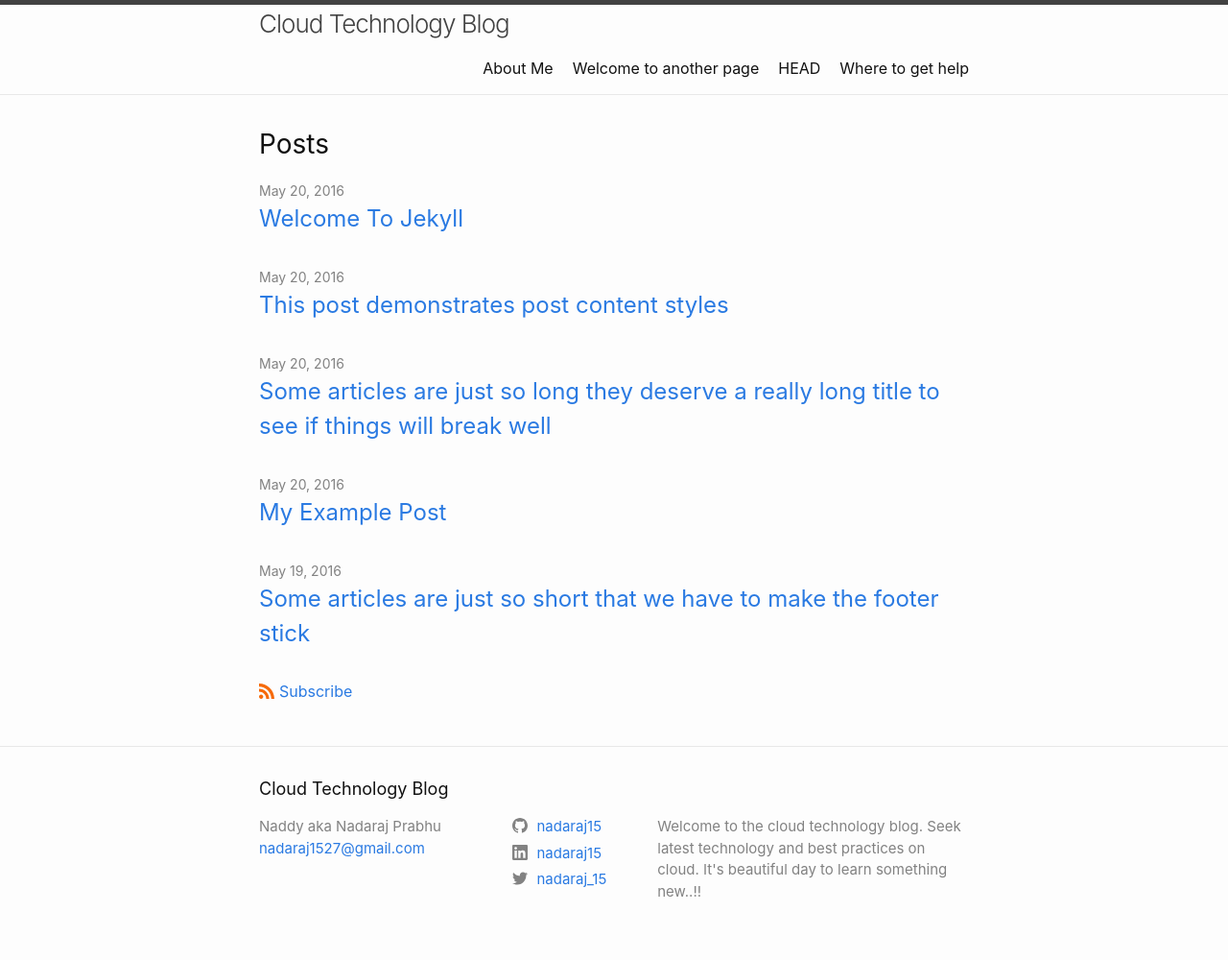
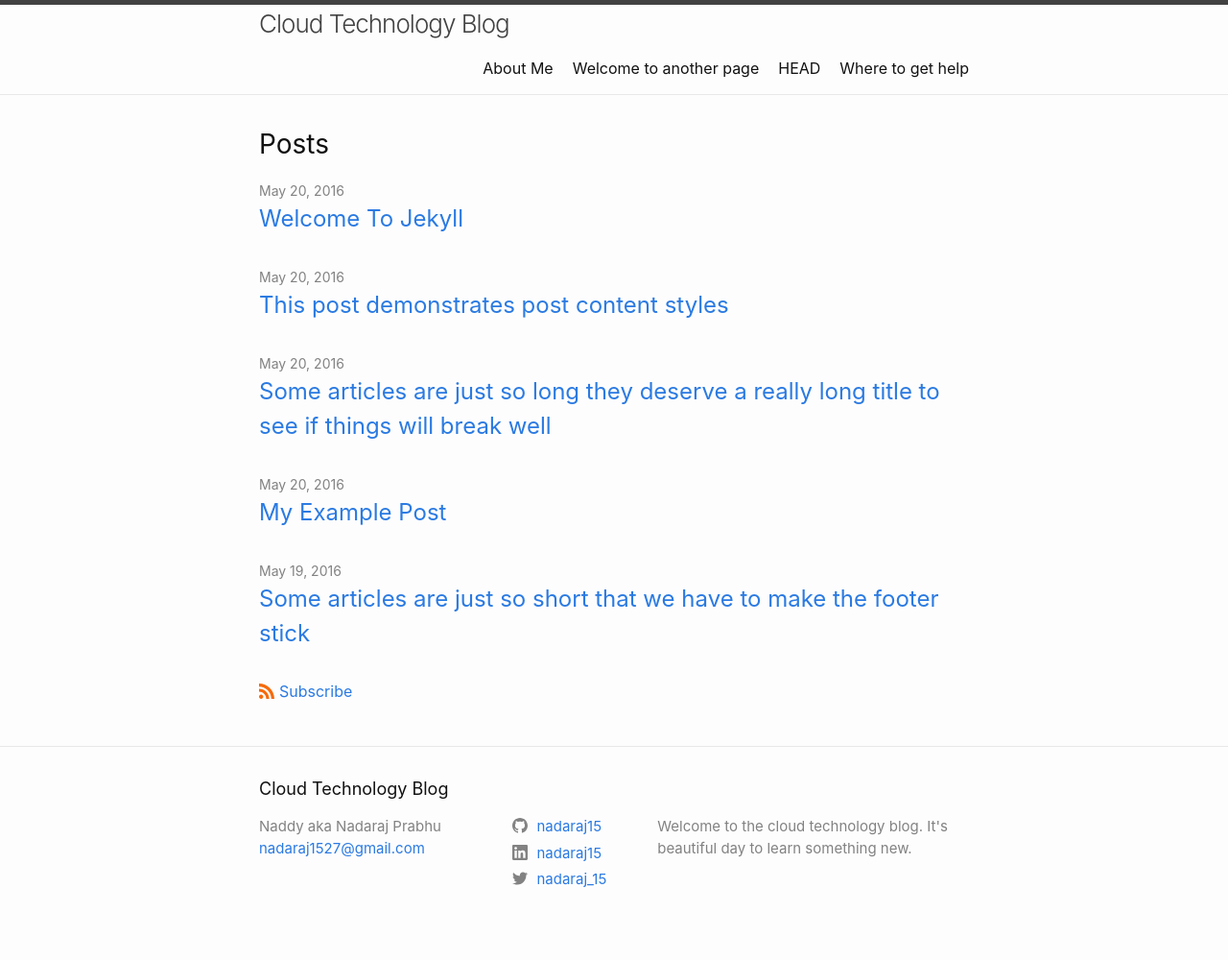
Before and after one commit to nadaraj15/home, a Jekyll site: the page built from index.md, in a window 1280 px wide. Shown: the whole page at 96% size. Built offline with Jekyll 4.4.1, drawn with Linux system fonts in a browser that asks for light colours.

Commit message:
Update _config.yml

```diff
--- a/_config.yml
+++ b/_config.yml
@@ -2,8 +2,7 @@ title: Cloud Technology Blog
 author: Naddy aka Nadaraj Prabhu
 email: nadaraj1527@gmail.com
 description: > # this means to ignore newlines until "twitter_username:"
-  Welcome to the cloud technology blog. Seek latest technology and best practices
-  on cloud.  It's beautiful day to learn something new..!!
+  Welcome to the cloud technology blog. It's beautiful day to learn something new.
 
 # social links
 twitter_username: nadaraj_15
```
